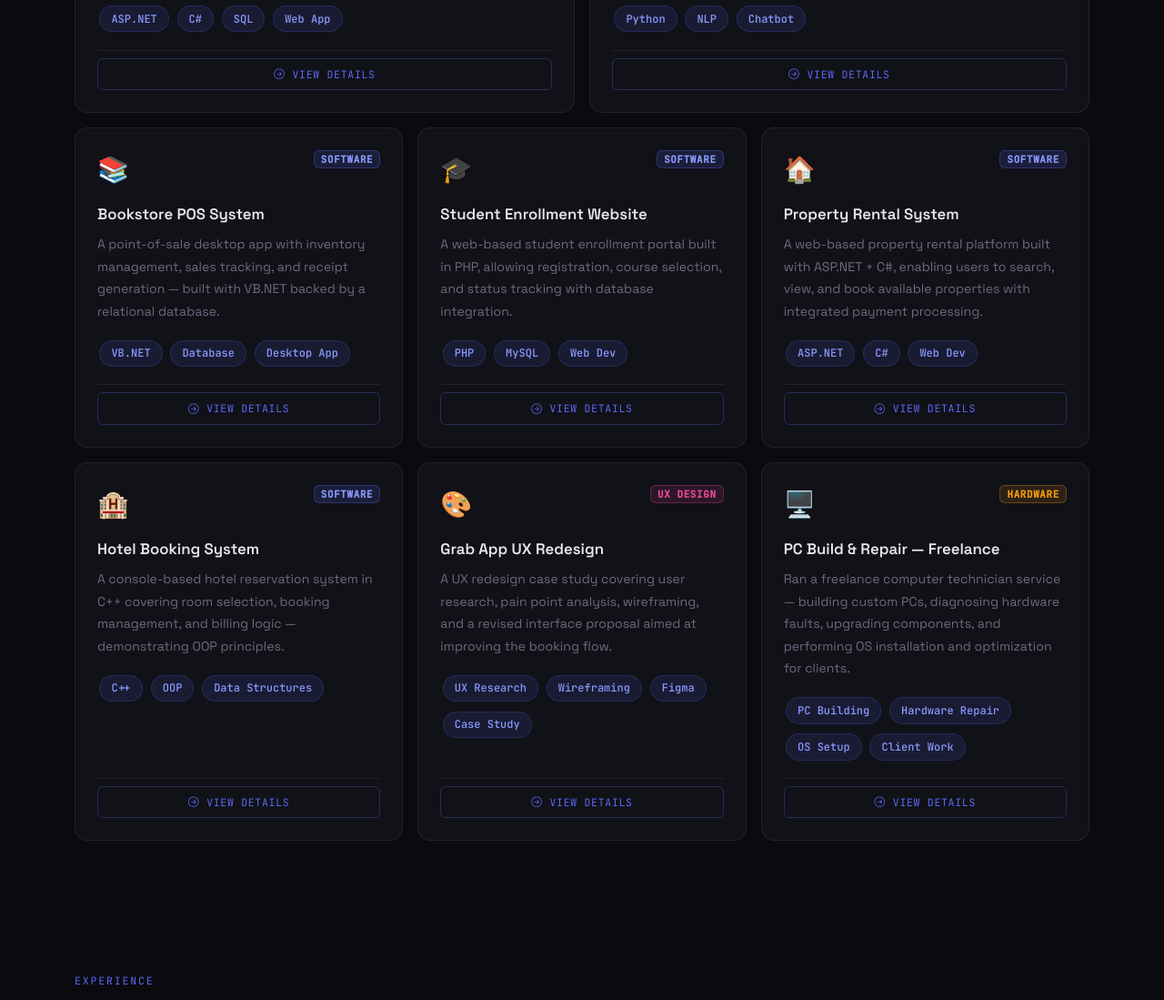
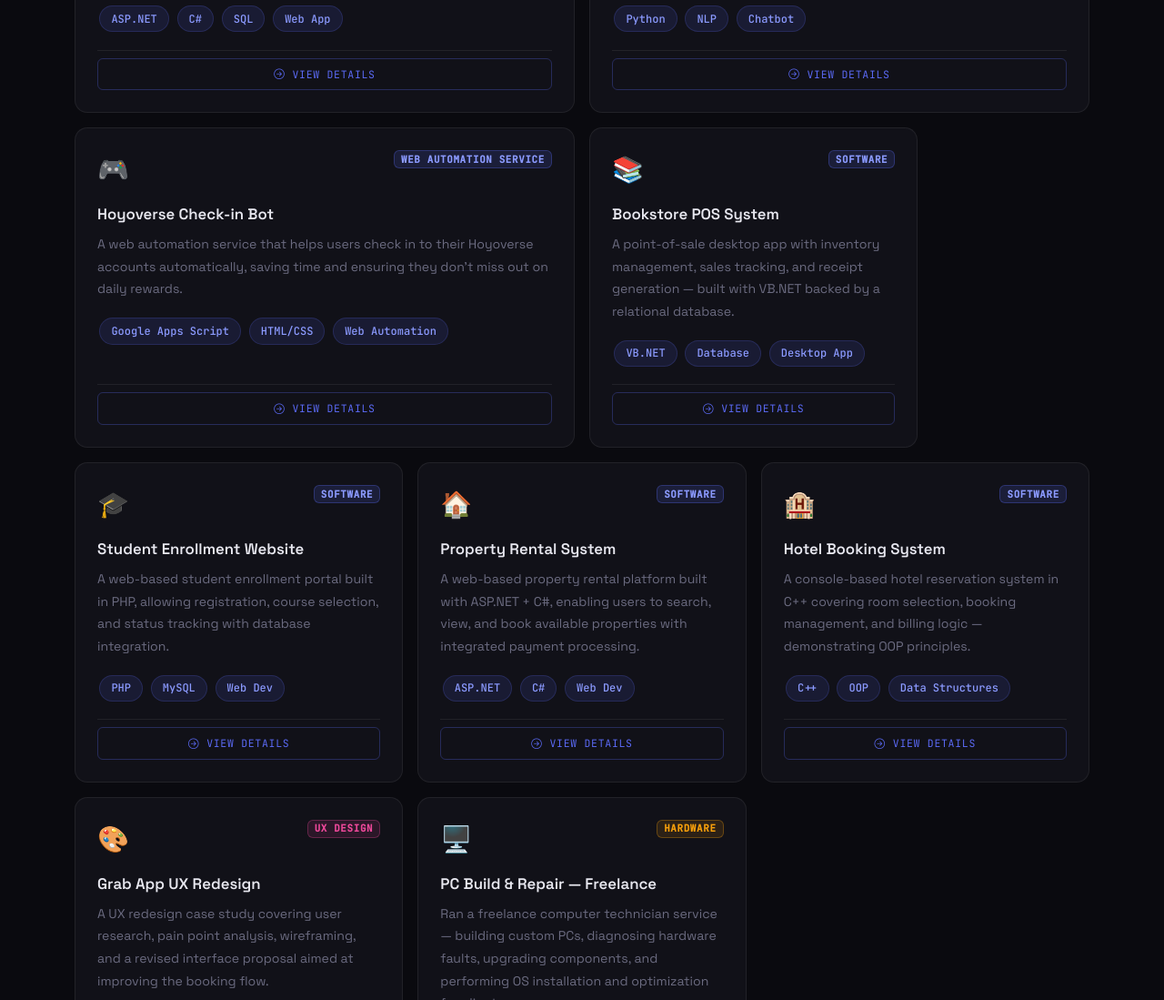
Before and after one commit to vvipwwk/My-portfolio-web-project, a plain HTML site: page index.html in a window 1280 px wide. Shown: the part 2901-4000 px from the top of the page at 91% size. Drawn offline with nearby package versions, Linux system fonts and the light colour scheme.

Commit message:
added hoyo project tab

```diff
--- a/index.html
+++ b/index.html
@@ -748,6 +748,25 @@
           </div>
         </div>
 
+        <!-- Hoyoverse -->
+        <div class="col-md-6 reveal">
+          <div class="dark-card p-4 h-100 d-flex flex-column">
+            <div class="d-flex justify-content-between align-items-start mb-3">
+              <div class="project-icon">🎮</div>
+              <span class="badge badge-sw text-uppercase">Web Automation service</span>
+            </div>
+            <div class="project-title mb-2">Hoyoverse Check-in Bot</div>
+            <p class="project-desc mb-3">A web automation service that helps users check in to their Hoyoverse accounts automatically, saving time and ensuring they don't miss out on daily rewards.</p>
+            <div class="d-flex flex-wrap gap-1 mb-3">
+              <span class="skill-tag">Google Apps Script</span>
+              <span class="skill-tag">HTML/CSS</span>
+              <span class="skill-tag">Web Automation</span></div>
+            <div class="mt-auto pt-2" style="border-top:1px solid var(--border)">
+              <button class="btn-view-project " onclick="openProject('hoyoverse')"><i class="bi bi-arrow-right-circle"></i> View Details</button>
+            </div>
+          </div>
+        </div>
+
         <!-- Bookstore POS -->
         <div class="col-md-6 col-lg-4 reveal">
           <div class="dark-card p-4 h-100 d-flex flex-column">
```
